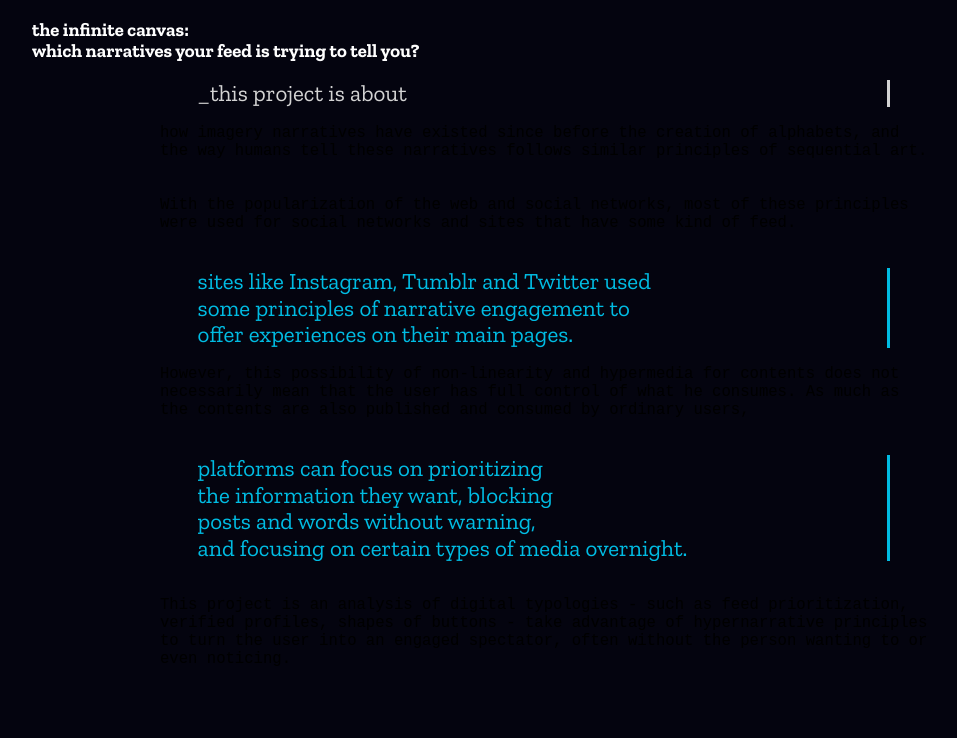
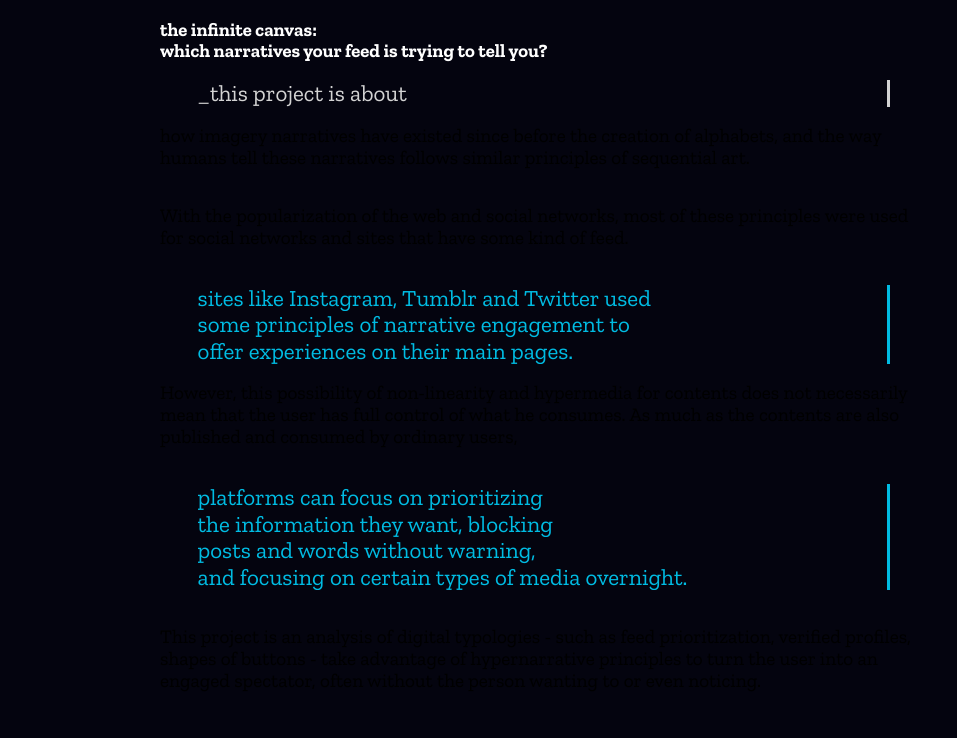
Before and after one commit to joaovsro/ProjetoII, a plain HTML site: page index.html in a window 1280 px wide. Shown: the top 738 px of the page, without its empty margins (96-1053 px from the left). Drawn offline with nearby package versions, Linux system fonts and the light colour scheme.

Commit message:
Add files via upload

```diff
--- a/style.css
+++ b/style.css
@@ -14,11 +14,13 @@ body {
 .maintext {
     opacity: none;
     color: black;
+    font-family: "Zilla Slab";
 }
 
 .maintext:hover {
     color: white;
     transition: 1s;
+    font-family: "Zilla Slab";
 }
 
 .typing-demo {
@@ -72,8 +74,8 @@ body {
 }
 
 h3 {
-      padding-left: 10%;
-  padding-right: 10%;
-    text-align-last: left;
-    color: white;
+  padding-left: 20%;
+  padding-right: 20%;
+  text-align-last: left;
+  color: white;
 }
```
